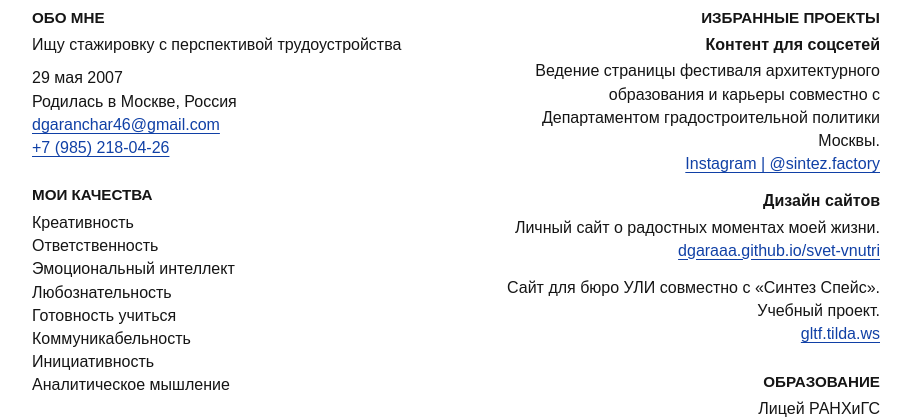
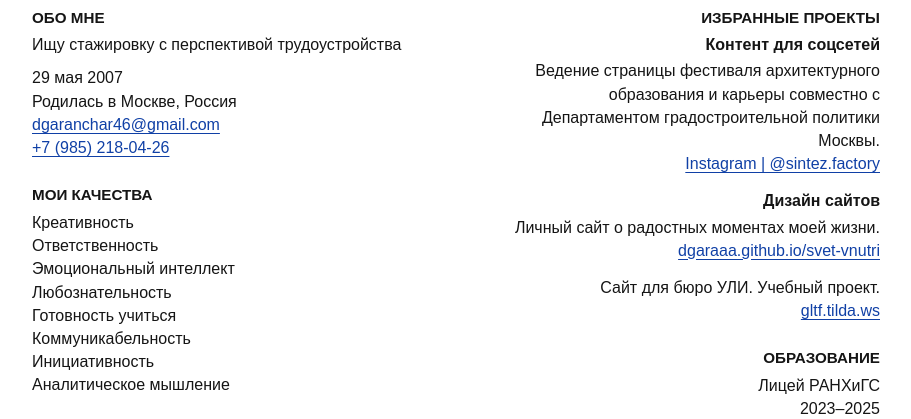
Before and after one commit to dgaraaa/resume, a plain HTML site: page index.html in a window 1280 px wide. Shown: the part 351-770 px from the top of the page, without its empty margins (184-1095 px from the left). Drawn offline with Linux system fonts and the light colour scheme.

Commit message:
Remove Sintez Space mention from resume

```diff
--- a/index.html
+++ b/index.html
@@ -52,7 +52,7 @@ a:focus-visible { outline:2px solid currentColor; outline-offset:3px; }
 <section id="projects"><h2>Избранные проекты</h2>
 <article><h3>Контент для соцсетей</h3><p>Ведение страницы фестиваля архитектурного образования и карьеры совместно с Департаментом градостроительной политики Москвы.</p><a href="https://www.instagram.com/sintez.factory?xtok=MTE5OG1lOXhnbDN1aw==">Instagram | @sintez.factory</a></article>
 <article><h3>Дизайн сайтов</h3><p>Личный сайт о радостных моментах моей жизни.</p><a href="https://dgaraaa.github.io/svet-vnutri/">dgaraaa.github.io/svet-vnutri</a>
-<p class="spaced">Сайт для бюро УЛИ совместно с «Синтез Спейс». Учебный проект.</p><a href="https://gltf.tilda.ws/">gltf.tilda.ws</a></article></section>
+<p class="spaced">Сайт для бюро УЛИ. Учебный проект.</p><a href="https://gltf.tilda.ws/">gltf.tilda.ws</a></article></section>
 <section id="education"><h2>Образование</h2><p>Лицей РАНХиГС<br>2023–2025</p><p class="spaced">Российская академия народного хозяйства и государственной службы при Президенте РФ (РАНХиГС)<br>2025–2029 | Ожидаемый год выпуска</p></section>
 <section id="interests"><h2>Хобби</h2><ul><li>Теннис</li><li>Чтение</li><li>Рисование</li><li>Фотография</li><li>Мода</li><li>Искусство</li></ul></section>
 </div></div></main></body></html>
```
